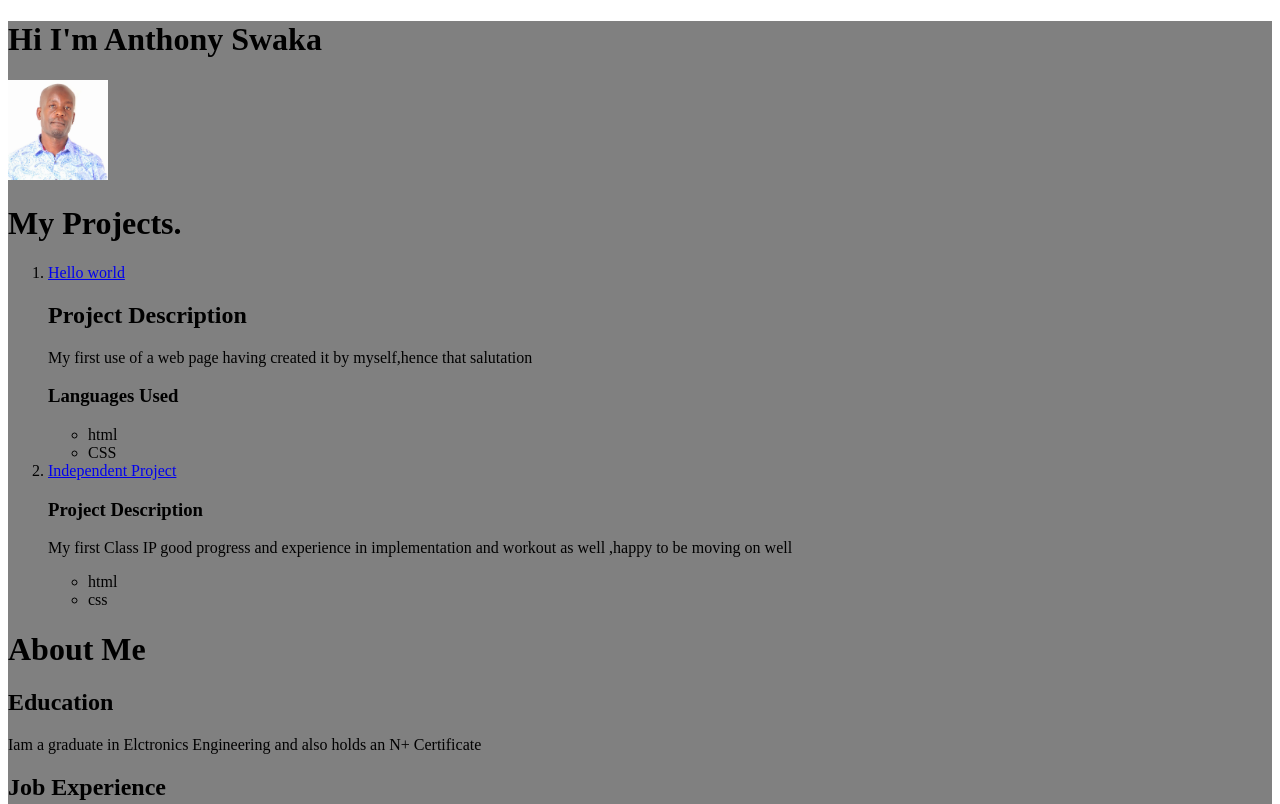
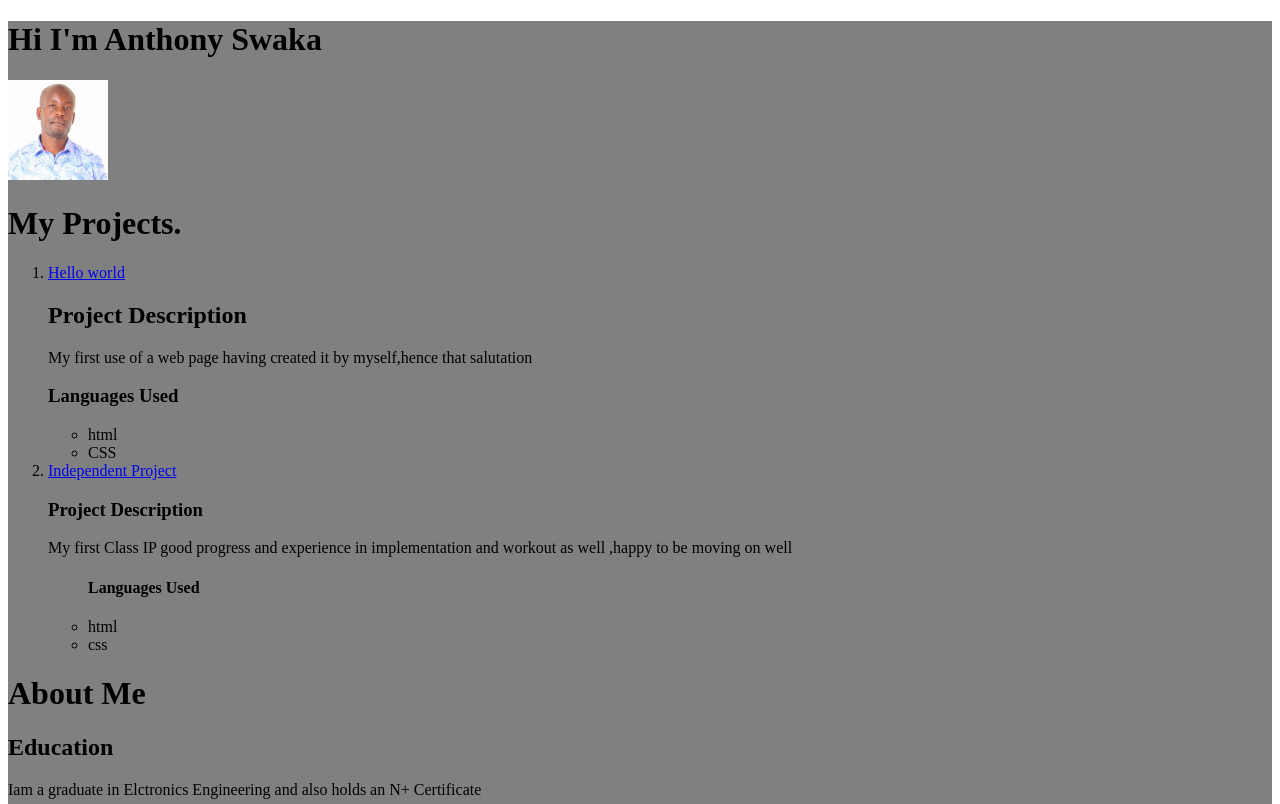
Before and after one commit to Swakaa/Portfolio-Page, a plain HTML site: page index.html in a window 1280 px wide. Shown: the top 804 px of the page. Drawn offline with Linux system fonts and the light colour scheme.

Commit message:
new headline in project

```diff
--- a/index.html
+++ b/index.html
@@ -28,6 +28,7 @@
             <h3> Project Description </h3>
             <p> My first Class IP good progress and experience in implementation and workout as well ,happy to be moving on well</h3>
             <ul>
+                <h4>Languages Used </h4>
                 <li> html </li>
                 <li> css</li>
             </ul>
```
